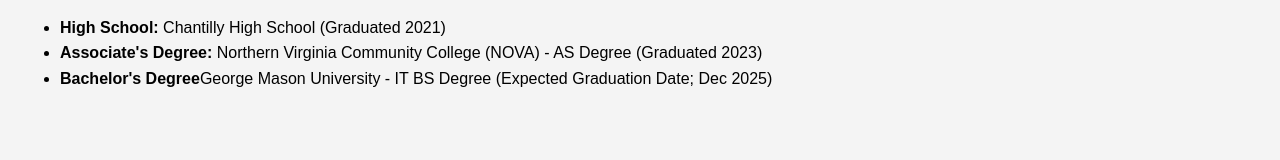
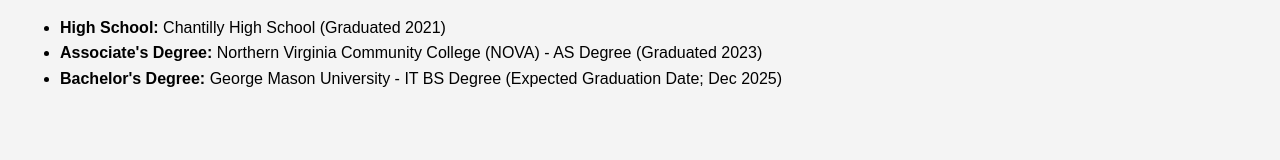
Before and after one commit to oakinci/resume-website, a plain HTML site: page education.html in a window 1280 px wide. Shown: the part 223-383 px from the top of the page. Drawn offline with Linux system fonts and the light colour scheme.

Commit message:
education.html

```diff
--- a/education.html
+++ b/education.html
@@ -23,7 +23,7 @@
         <ul>
             <li><strong>High School:</strong> Chantilly High School (Graduated 2021)</li>
             <li><strong>Associate's Degree:</strong> Northern Virginia Community College (NOVA) - AS Degree (Graduated 2023)</li>
-            <li><strong> Bachelor's Degree</strong>George Mason University - IT BS Degree (Expected Graduation Date; Dec 2025)</li>
+            <li><strong> Bachelor's Degree:</strong> George Mason University - IT BS Degree (Expected Graduation Date; Dec 2025)</li>
         </ul>
     </main>
     <footer>
```
